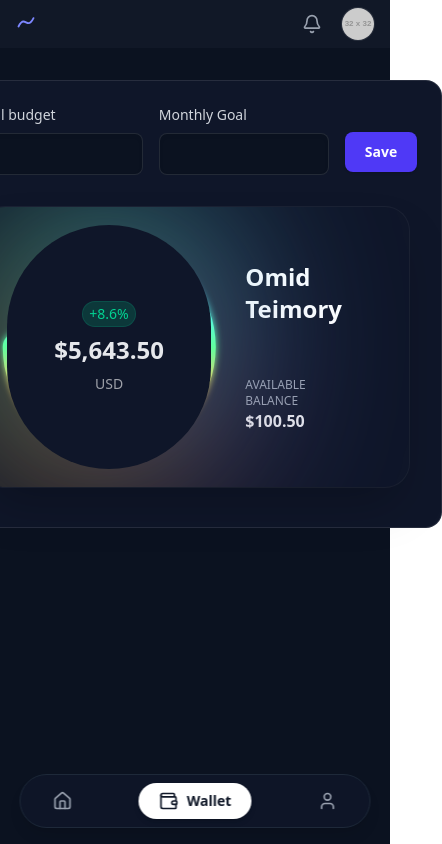
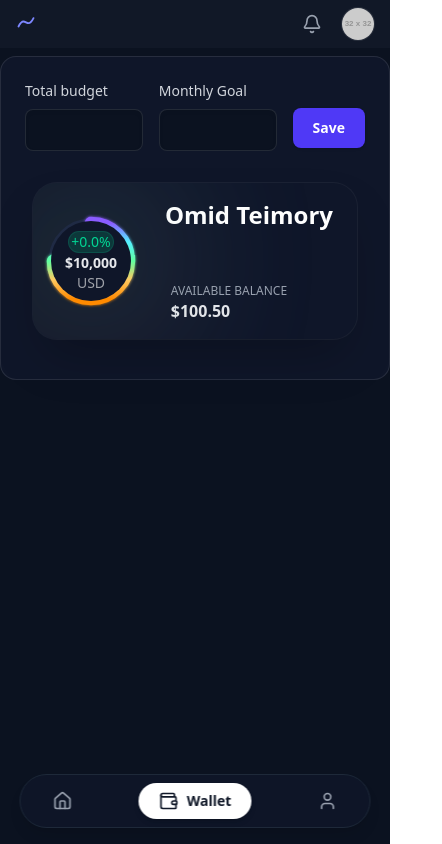
Before and after one commit to omid2007hope/Wallet, a React (Vite) app: page /Wallet in a window 390 px wide. Shown: the whole page, 442 px wide, since content can reach past the window. Built offline with nearby package versions, Linux system fonts and the light colour scheme.

Commit message:
Responsive Wallet page

```diff
--- a/src/components/Home/Balance.jsx
+++ b/src/components/Home/Balance.jsx
@@ -1,5 +1,4 @@
 import React from "react";
-import MyPhoto from "../../assets/Images/MyPhoto.jpg";
 import Donut from "./Donut";
 export default function Balance() {
   return (
--- a/src/components/Home/Donut.jsx
+++ b/src/components/Home/Donut.jsx
@@ -1,6 +1,6 @@
 export default function Donut() {
   return (
-    <div className="relative flex items-center justify-center size-70 sm:size-70 md:size-40 lg:size-40 ">
+    <div className="relative flex items-center justify-center size-25 sm:size-25 md:size-40 lg:size-40 ">
       {/* background subtle gradient aura */}
       <div className="absolute inset-0 rounded-full blur-[90px] opacity-60 bg-[conic-gradient(from_180deg_at_50%_50%,#FF8A00_0%,#FFC960_15%,#60FF9F_35%,#55F0FF_60%,#8A5BFF_85%,#FF8A00_100%)]" />
 
@@ -53,14 +53,16 @@ export default function Donut() {
       </svg>
 
       {/* inner dark center */}
-      <div className="absolute inset-[18px] rounded-full bg-[#0F1629]" />
+      <div className="absolute inset-[10px] rounded-full bg-[#0F1629]" />
 
       {/* Center text */}
-      <div className="relative text-center space-y-2">
-        <span className="inline-flex items-center justify-center rounded-full bg-emerald-500/20 px-1.5 py-0.5 text-sm font-medium text-emerald-400 ring-1 ring-emerald-400/30">
-          +8.6%
+      <div className="relative text-center space-y-0 sm:space-y-0 md:space-y-2 lg:space-y-2 ">
+        <span className="inline-flex items-center justify-center items-center rounded-full bg-emerald-500/20 px-0.5 py-0.1 sm:px-0.5 md:px-1.5 lg:px-1.5 sm:py-0.1 md:py-0.5 lg:py-0.5 text-sm font-medium text-emerald-400 ring-1 ring-emerald-400/30">
+          +0.0%
         </span>
-        <div className="text-2xl font-bold">$5,643.50</div>
+        <div className="text-sm sm:text-xl md:text-sm lg:text-2xl font-bold">
+          $10,000
+        </div>
         <div className="text-sm text-white/60">USD</div>
       </div>
     </div>
--- a/src/components/Wallet/Manage.jsx
+++ b/src/components/Wallet/Manage.jsx
@@ -1,11 +1,10 @@
 import React from "react";
 import Balance from "../Home/Balance";
-import BalancePreview from "../Home/BalancePreview";
 
 export default function Manage() {
   return (
-    <div className="min-h-screen w-full flex flex-cols justify-center bg-[#0B1220] text-gray-200">
-      <div className="py-20">
+    <div className="w-screen h-screen flex flex-cols justify-center bg-[#0B1220] text-gray-200">
+      <div className="py-14 sm:py-14 md:py-14 lg:py-14 px-0 sm:px-0 md:px-0 lg:px-0">
         {/* PERSONAL INFO */}
         <section className="rounded-2xl border border-white/10 bg-[#0F1629] p-6 sm:p-8 mb-8">
           <div className="flex flex-row items-center justify-around gap-8">
```
